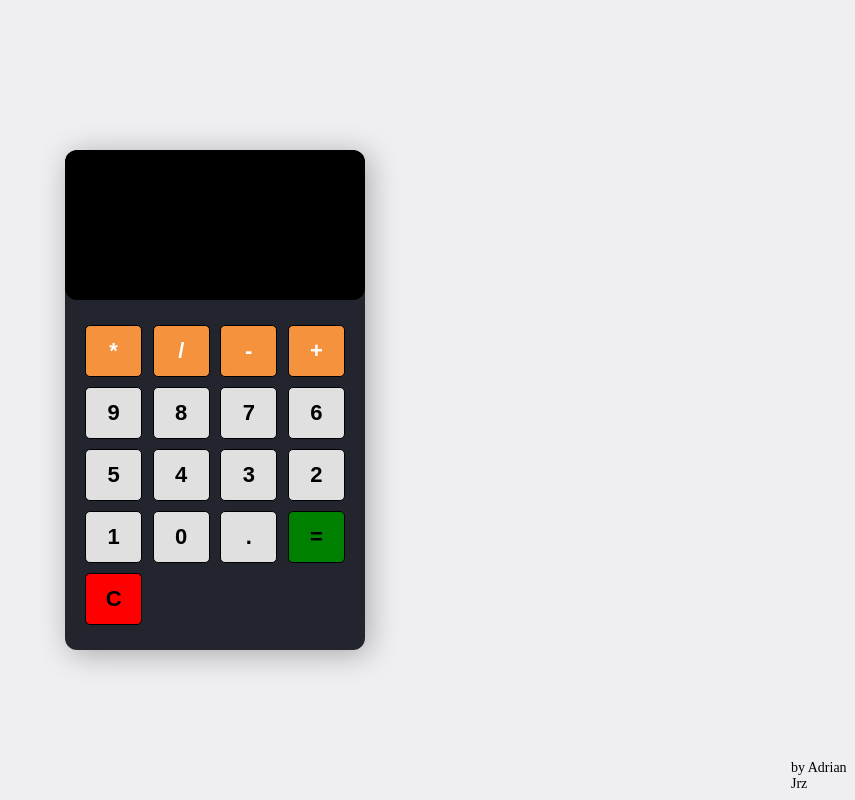
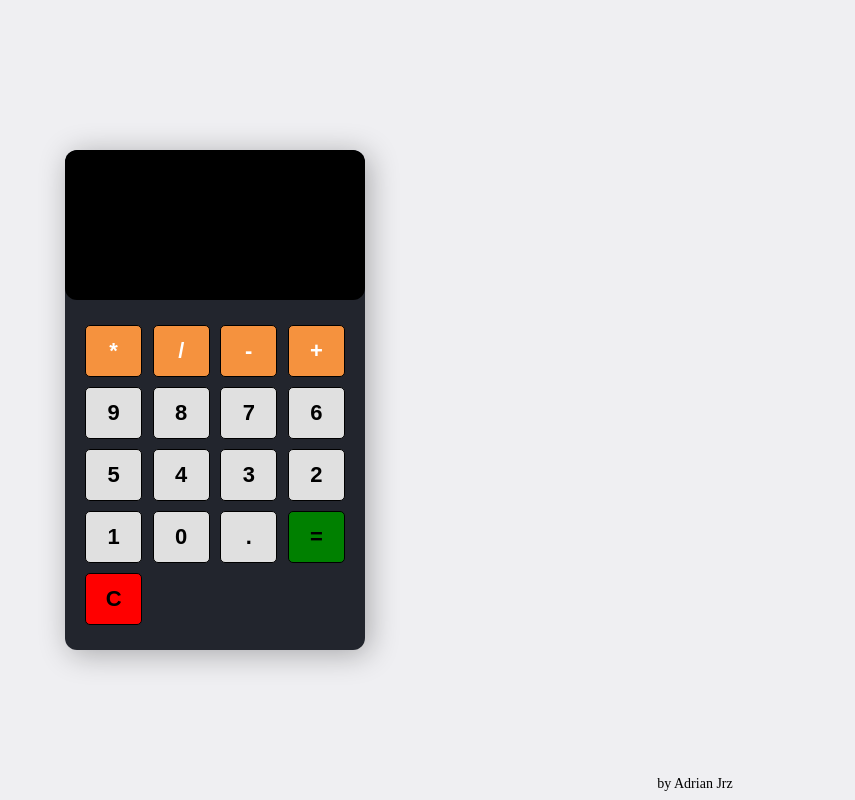
Before and after one commit to AdrianScharff/Simple-Calculator, a plain HTML site: page index.html in a window 1280 px wide. Shown: the whole page, without its empty margins (425-1280 px from the left). Drawn offline with Linux system fonts and the light colour scheme.

Commit message:
Fix credits position

```diff
--- a/style.css
+++ b/style.css
@@ -72,8 +72,10 @@ button {
 
 p {
     position: absolute;
-    /* color: white; */
-    top: 95%;
-    left: 95%;
+    bottom: 1%;
+    right: 1%;
     font-size: 14px;
+    white-space: nowrap;
+    width: 23%;
+    text-align: center;
 }
```
